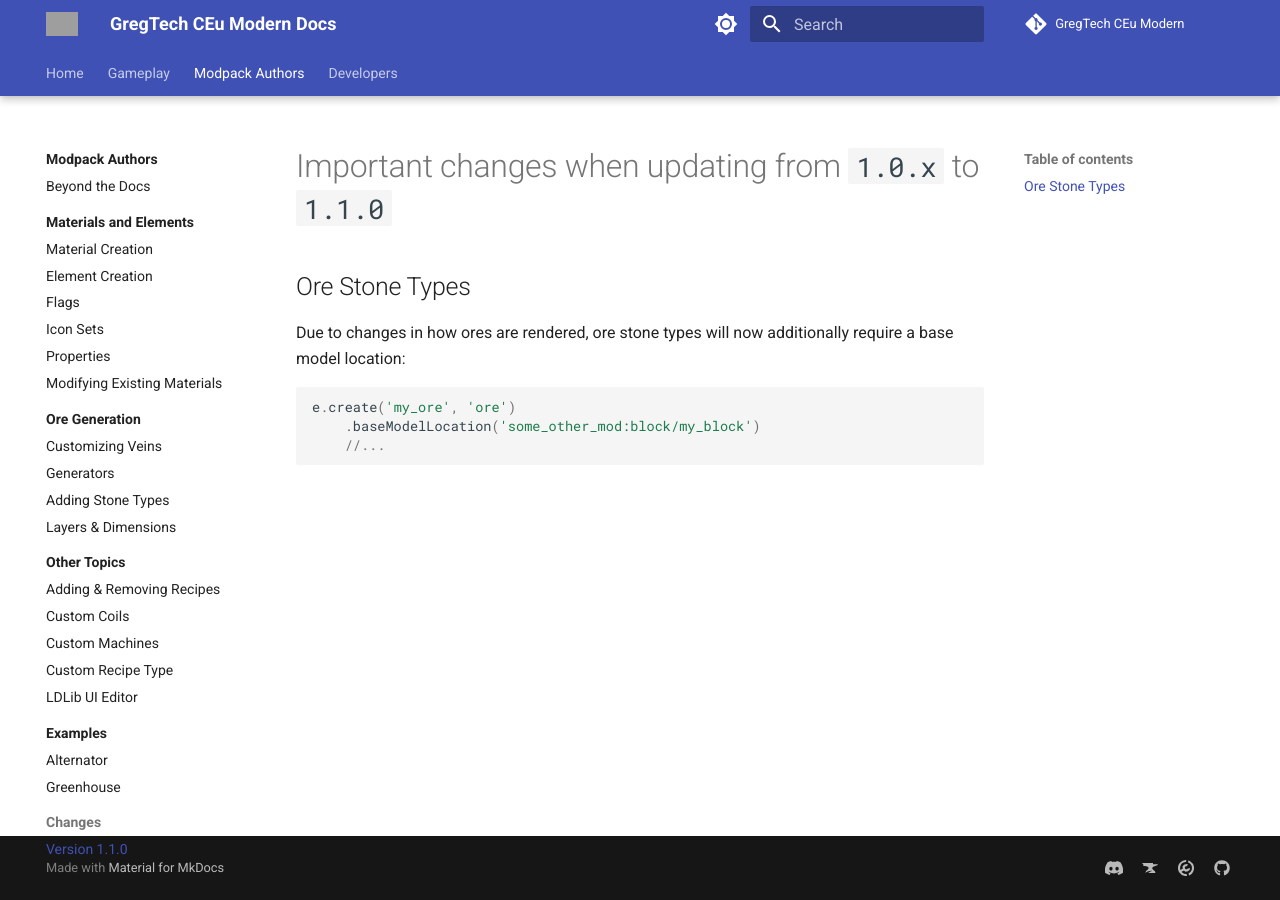
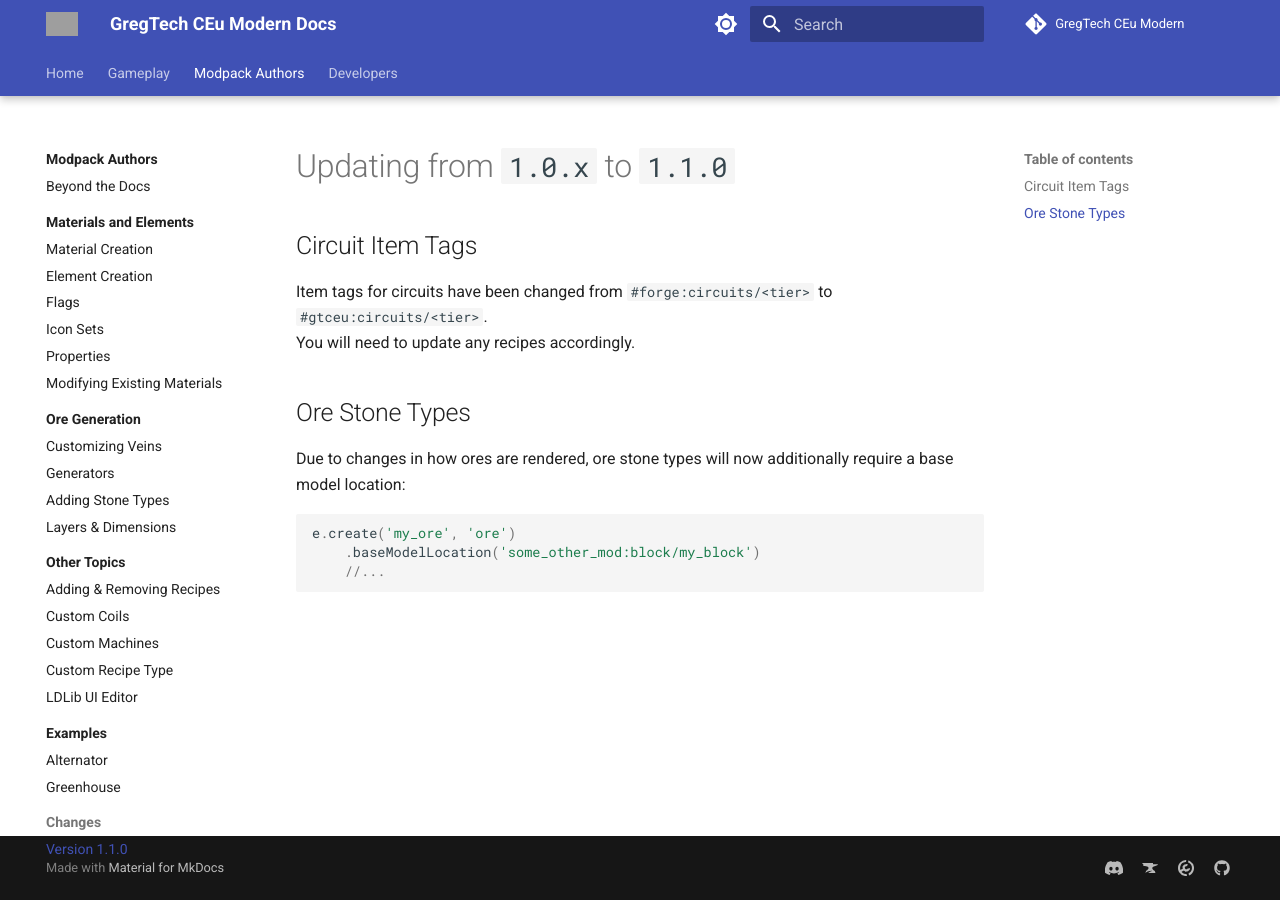
Before and after one commit to GregTechCEu/gtceu-modern-docs, an MkDocs documentation site: the page built from docs/Modpacks/Changes/v1.1.0.md, in a window 1280 px wide. Built offline with MkDocs 1.6.1 and Material for MkDocs 9.7.7, drawn with Linux system fonts in a browser that asks for light colours; comment, search, counter and statistics services are not loaded; grey boxes are pictures that could not be loaded.

Commit message:
docs(kjs): add circuit tags to 1.1.0 changelog

```diff
--- a/docs/Modpacks/Changes/v1.1.0.md
+++ b/docs/Modpacks/Changes/v1.1.0.md
@@ -3,7 +3,13 @@
 ---
 
 
-# Important changes when updating from `1.0.x` to `1.1.0`
+# Updating from `1.0.x` to `1.1.0`
+
+
+## Circuit Item Tags
+
+Item tags for circuits have been changed from `#forge:circuits/<tier>` to `#gtceu:circuits/<tier>`.
+You will need to update any recipes accordingly.
 
 
 ## Ore Stone Types
```
